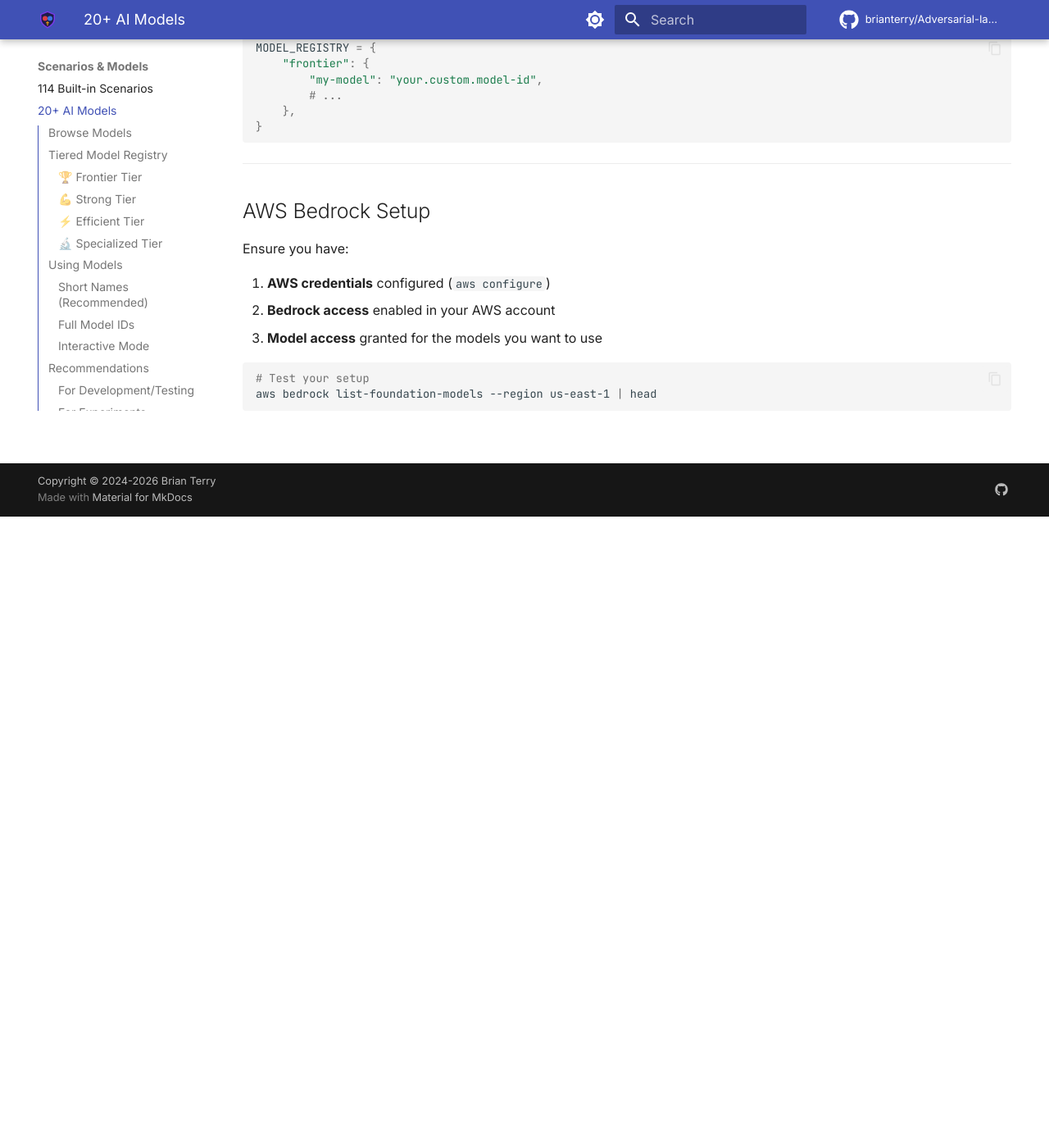
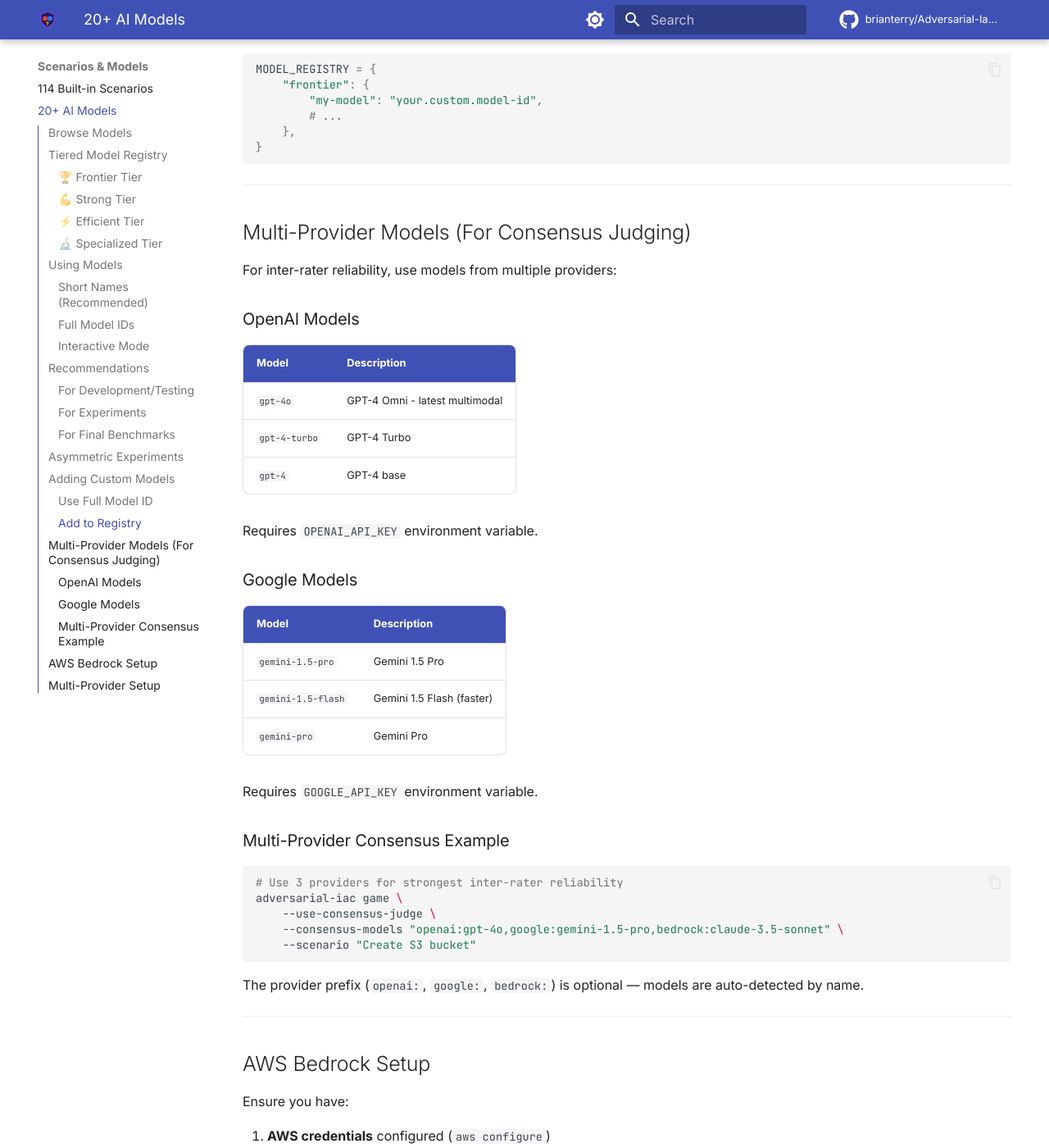
Before and after one commit to brianterry/Adversarial-IaC-Evaluation, an MkDocs documentation site: the page built from docs/extending/models.md, in a window 1280 px wide and 1400 px high, scrolled down 4939 px. Shown: the whole window at 82% size. Built offline with MkDocs 1.6.1 and Material for MkDocs 9.7.7, drawn with Linux system fonts in a browser that asks for light colours; comment, search, counter and statistics services are not loaded; before the commit the page ends 5569 px from its top, so only the background shows below that; some of the changed text lies outside the part shown.

Commit message:
doc update

````diff
--- a/docs/extending/models.md
+++ b/docs/extending/models.md
@@ -1,6 +1,6 @@
 # Available Models
 
-The game supports **20+ AI models** via Amazon Bedrock, organized by capability tier.
+The game supports **20+ AI models** via Amazon Bedrock, plus **OpenAI** and **Google** models for multi-provider consensus judging.
 
 ## Browse Models
 
@@ -209,6 +209,44 @@ MODEL_REGISTRY = {
 
 ---
 
+## Multi-Provider Models (For Consensus Judging)
+
+For inter-rater reliability, use models from multiple providers:
+
+### OpenAI Models
+
+| Model | Description |
+|-------|-------------|
+| `gpt-4o` | GPT-4 Omni - latest multimodal |
+| `gpt-4-turbo` | GPT-4 Turbo |
+| `gpt-4` | GPT-4 base |
+
+Requires `OPENAI_API_KEY` environment variable.
+
+### Google Models
+
+| Model | Description |
+|-------|-------------|
+| `gemini-1.5-pro` | Gemini 1.5 Pro |
+| `gemini-1.5-flash` | Gemini 1.5 Flash (faster) |
+| `gemini-pro` | Gemini Pro |
+
+Requires `GOOGLE_API_KEY` environment variable.
+
+### Multi-Provider Consensus Example
+
+```bash
+# Use 3 providers for strongest inter-rater reliability
+adversarial-iac game \
+    --use-consensus-judge \
+    --consensus-models "openai:gpt-4o,google:gemini-1.5-pro,bedrock:claude-3.5-sonnet" \
+    --scenario "Create S3 bucket"
+```
+
+The provider prefix (`openai:`, `google:`, `bedrock:`) is optional — models are auto-detected by name.
+
+---
+
 ## AWS Bedrock Setup
 
 Ensure you have:
@@ -221,3 +259,13 @@ Ensure you have:
 # Test your setup
 aws bedrock list-foundation-models --region us-east-1 | head
 ```
+
+## Multi-Provider Setup
+
+For multi-provider consensus:
+
+```bash
+# .env file
+OPENAI_API_KEY=sk-...    # From platform.openai.com
+GOOGLE_API_KEY=AI...      # From aistudio.google.com
+```
````
Also changed, not shown: docs/framework/metrics.md (+86 -0 lines).
